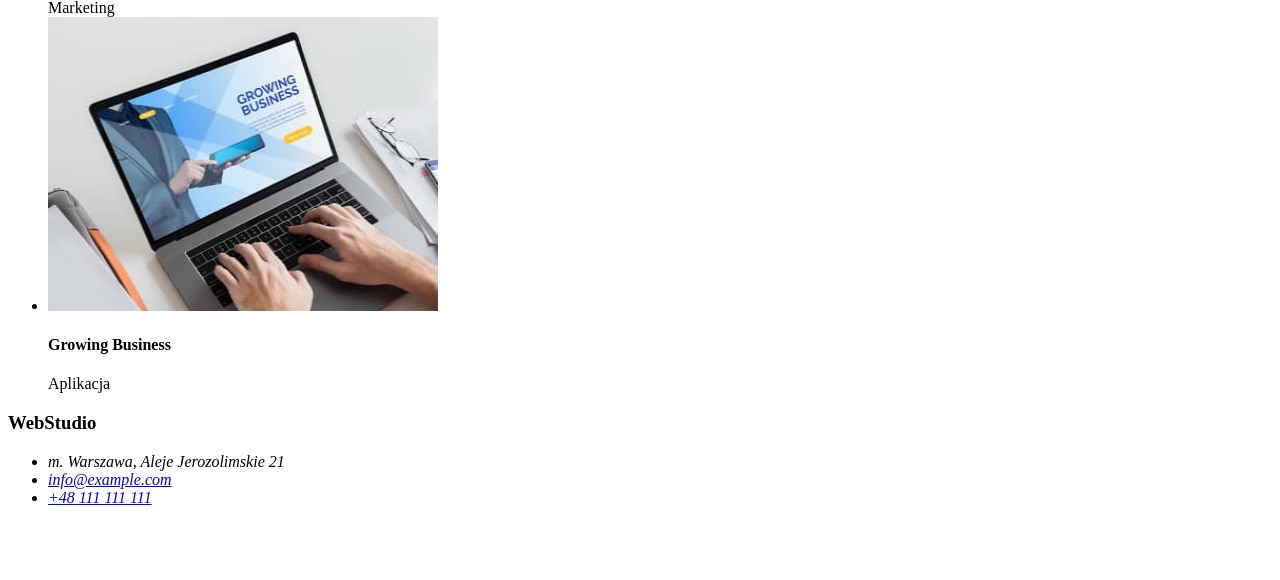
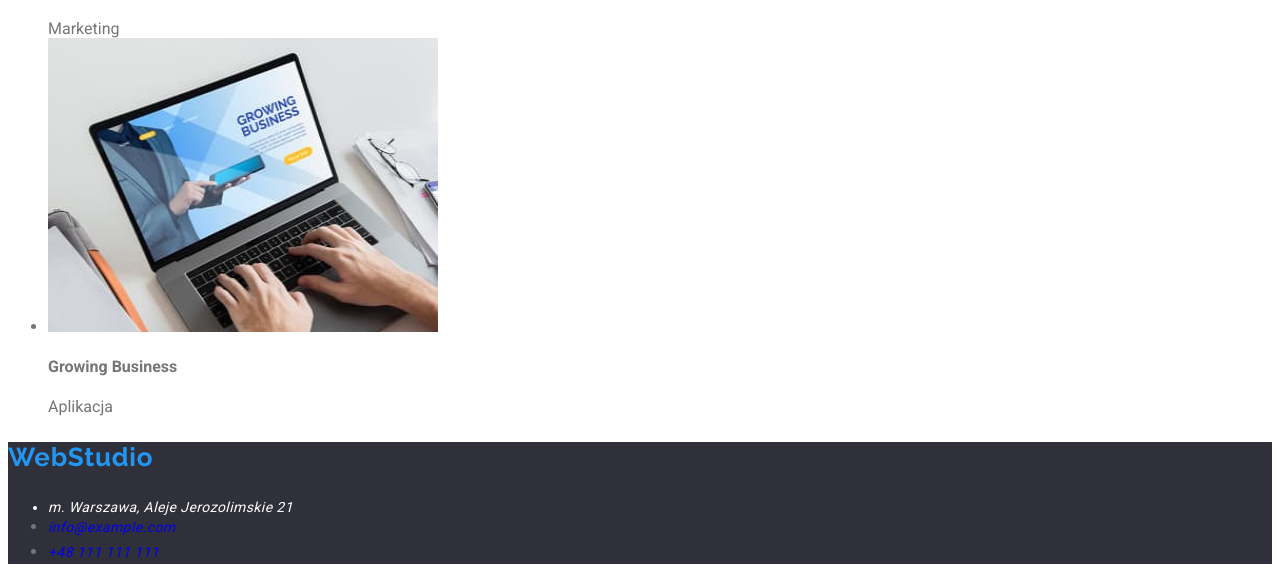
Before and after one commit to grzesiekcz/goit-markup-hw-02-old, a plain HTML site: page portfolio/portfolio.html in a window 1280 px wide. Shown: the part 3298-3878 px from the top of the page. Before the commit the page ends 3821 px from the top, so only its background shows below. Drawn offline with Linux system fonts and the light colour scheme; files that its build step writes are made by us from their sources.

Commit message:
adding css to portfolio.html

```diff
--- a/css/styles.css
+++ b/css/styles.css
@@ -1,12 +1,15 @@
 :root {
   --main-font: "Roboto", sans-serif;
   --main-color: #757575;
+  --background-color: #2f303a;
 }
 body {
   font-family: var(--main-font);
   color: var(--main-color);
 }
-
+.header__button {
+  background: var(--background-color);
+}
 .button {
   width: 200px;
   height: 50px;
@@ -25,11 +28,23 @@ body {
   text-align: center;
   letter-spacing: 0.06em;
 
+  cursor: pointer;
+
   color: #ffffff;
 }
 
 /* header */
 .navigation__logo {
+    font-family: Raleway;
+font-style: normal;
+font-weight: bold;
+font-size: 26px;
+line-height: 1.192;
+/* identical to box height */
+
+letter-spacing: 0.03em;
+
+color: #2196F3;
   text-decoration: none;
 }
 .navigation__list {
@@ -44,7 +59,10 @@ body {
 .naivgation__link:hover,
 .naivgation__link:focus,
 .header__mailaddress:hover,
-.header__mailaddress:focus {
+.header__mailaddress:focus,
+.header__phonenumber:hover,
+.header__phonenumber:focus,
+.footer-item:hover {
   color: #2196f3;
   text-decoration: none;
 }
@@ -66,7 +84,7 @@ body {
   letter-spacing: 0.06em;
   text-transform: uppercase;
 
-  /* color: #FFFFFF;*/
+  color: #ffffff;
 }
 
 /* end header */
@@ -88,6 +106,7 @@ body {
 
   letter-spacing: 0.03em;
 }
+
 /* what we do */
 .section-title {
   font-weight: bold;
@@ -128,12 +147,29 @@ body {
   text-align: center;
   letter-spacing: 0.03em;
 }
-.profile__pic {
-}
+
 /* end team */
 
 /* end main */
 
 /* footer */
+.footer {
+  background-color: var(--background-color);
+}
+.address {
+  font-family: var(--main-font);
+  font-size: 14px;
+  line-height: 1.714x;
+  letter-spacing: 0.03em;
 
+  color: #FFFFFF
+}
+.footer-item {
+  font-family: var(--main-font);
+  font-size: 14px;
+  line-height: 1.741;
+  letter-spacing: 0.03em;
+  text-decoration: none;
+  color: /rgba(255, 255, 255, 0.6);
+}
 /* end footer */
--- a/portfolio/portfolio.html
+++ b/portfolio/portfolio.html
@@ -5,6 +5,8 @@
     <meta http-equiv="X-UA-Compatible" content="IE=edge" />
     <meta name="viewport" content="width=device-width, initial-scale=1.0" />
     <title>Portfolio</title>
+    <link rel="stylesheet" href="./css/styles.css" type="text/css" />
+<link href="https://fonts.googleapis.com/css2?family=Oleo+Script&family=Raleway:wght@700&family=Roboto:wght@400;500;700;900&display=swap" rel="stylesheet">
   </head>
   <body>
     <header>
@@ -144,13 +146,13 @@
         </li>
       </ul>
     </main>
-    <footer>
-      <h3>WebStudio</h3>
+    <footer class="footer">
+      <h3 class="navigation__logo">WebStudio</h3>
       <address>
         <ul>
-          <li>m. Warszawa, Aleje Jerozolimskie 21</li>
-          <li><a href="mailto:info@example.com">info@example.com</a></li>
-          <li><a href="tel:+48111111111">+48 111 111 111</a></li>
+          <li class="address">m. Warszawa, Aleje Jerozolimskie 21</li>
+          <li><a class="footer-item" href="mailto:info@example.com">info@example.com</a></li>
+          <li><a class="footer-item" href="tel:+48111111111">+48 111 111 111</a></li>
         </ul>
       </address>
     </footer>
```
Also changed, not shown: index.html (+15 -7 lines).
